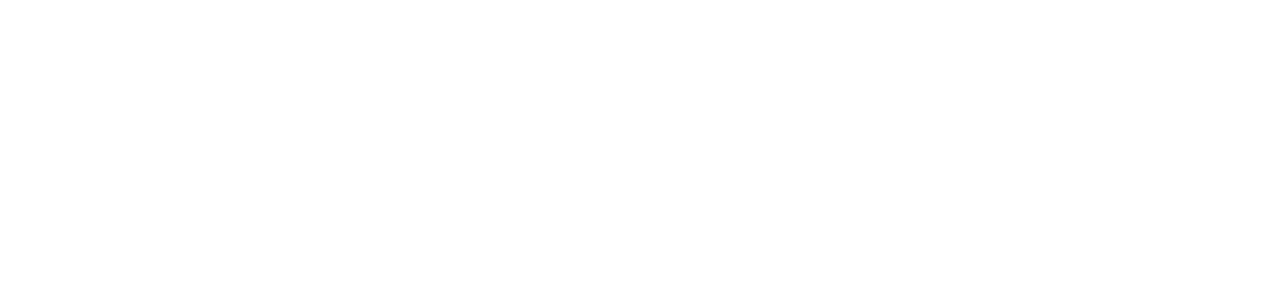
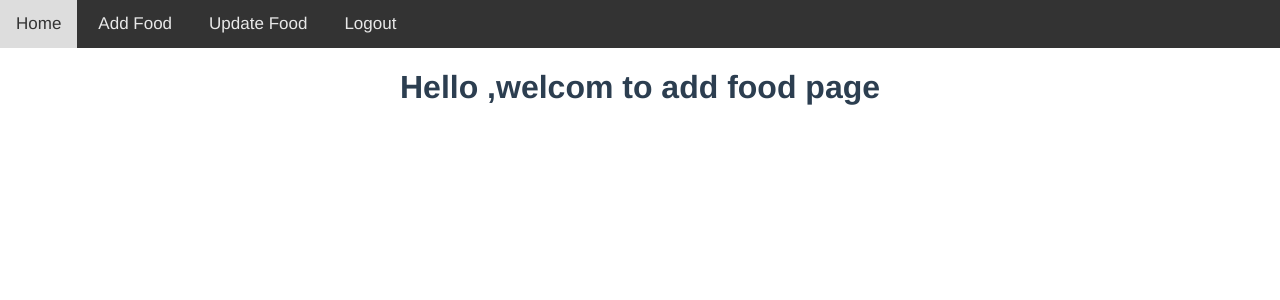
Before and after one commit to MehranMohamadi/Restaurant-managment-app, a Vue app: page /add in a window 1280 px wide. Before the commit this address had no page. Shown: the top 300 px of the page. Built offline with nearby package versions, Linux system fonts and the light colour scheme; sample sign-in values are in the browser's storage.

Commit message:
add update.vue and Add.vue

```diff
--- a/db.json
+++ b/db.json
@@ -11,6 +11,18 @@
       "password": "peter123",
       "name": "peter",
       "id": 2
+    },
+    {
+      "email": "fdsfdsfsdff",
+      "password": "sdfsdfdsfds",
+      "name": "esdf",
+      "id": 3
+    },
+    {
+      "email": "fdsfdsfdsf",
+      "password": "dsfdsfsdfsd",
+      "name": "dfsfdsfds",
+      "id": 4
     }
   ]
 }
--- /dev/null
+++ b/src/components/Add.vue
@@ -0,0 +1,26 @@
+<template>
+    <Header></Header>
+    <h1>Hello ,welcom to add food page</h1>
+
+</template>
+
+<script>
+    import Header from "./Header";
+
+    export default {
+        name: "Add",
+        components: {
+            Header
+        },
+        mounted() {
+            let user = localStorage.getItem('user-info');
+            if (!user) {
+                this.$router.push({name: 'Signup'})
+            }
+        }
+    }
+</script>
+
+<style scoped>
+
+</style>
--- a/src/components/Header.vue
+++ b/src/components/Header.vue
@@ -1,24 +1,31 @@
 <template>
     <div class="nav">
-        <a href="#">Home</a>
-        <a href="#">Add Food</a>
-        <a href="#">Update Food</a>
-        <a href="#">Logout</a>
+        <router-link to="/">Home</router-link>
+        <router-link to="add">Add Food</router-link>
+        <router-link to="update">Update Food</router-link>
+        <a href="#" v-on:click="logout">Logout</a>
     </div>
 </template>
 
 <script>
     export default {
-        name: "Header"
+        name: "Header",
+        methods: {
+            logout() {
+                localStorage.clear();
+                this.$router.push({name: "Login"})
+            }
+        }
     }
 </script>
 
 <style scoped>
-.nav{
-    background-color: #333;
-    overflow: hidden;
-}
-    .nav a{
+    .nav {
+        background-color: #333;
+        overflow: hidden;
+    }
+
+    .nav a {
         float: left;
         color: #f2f2f2f2;
         padding: 14px 16px;
@@ -27,4 +34,9 @@
         text-decoration: none;
         margin-right: 5px;
     }
+
+    .nav a:hover {
+        background-color: #dddddd;
+        color: #333333;
+    }
 </style>
--- /dev/null
+++ b/src/components/update.vue
@@ -0,0 +1,26 @@
+<template>
+    <Header></Header>
+    <h1>Hello ,welcom to update food page</h1>
+
+</template>
+
+<script>
+    import Header from "./Header";
+
+    export default {
+        name: "update",
+        components: {
+            Header
+        },
+        mounted() {
+            let user = localStorage.getItem('user-info');
+            if (!user) {
+                this.$router.push({name: 'Signup'})
+            }
+        }
+    }
+</script>
+
+<style scoped>
+
+</style>
--- a/src/router.js
+++ b/src/router.js
@@ -2,11 +2,15 @@ import Home from "./components/Home";
 import SignUp from "./components/SignUp";
 import {createRouter, createWebHistory} from 'vue-router'
 import Login from "./components/Login";
+import Add from "./components/Add";
+import update from "./components/update";
 
 const routes = [
     {name: 'Home', component: Home, path: '/'},
     {name: 'Signup', component: SignUp, path: '/sign-up'},
-    {name: 'Login', component: Login, path: '/login'}
+    {name: 'Login', component: Login, path: '/login'},
+    {name: 'add', component: Add, path: '/add'},
+    {name: 'update', component: update, path: '/update'}
 ];
 
 const router = createRouter({
```
